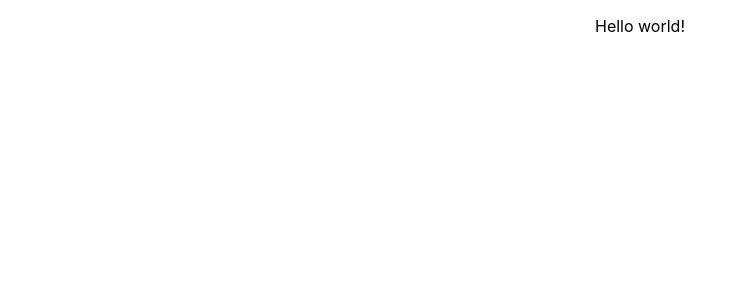
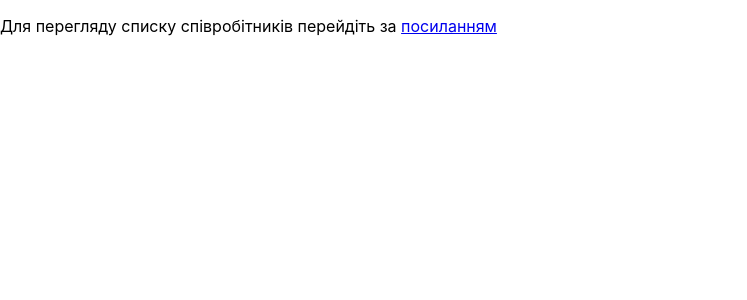
Before and after one commit to AlexandrRzz/Yalantis, a React (Create React App) app: page / in a window 1280 px wide. Shown: the top 300 px of the page, without its empty margins (0-747 px from the left). Built offline with nearby package versions, Linux system fonts and the light colour scheme.

Commit message:
add router

```diff
--- a/package.json
+++ b/package.json
@@ -8,6 +8,7 @@
     "@testing-library/user-event": "^12.2.2",
     "react": "^17.0.1",
     "react-dom": "^17.0.1",
+    "react-router-dom": "^5.2.0",
     "react-scripts": "4.0.1",
     "web-vitals": "^0.2.4"
   },
--- a/src/App.js
+++ b/src/App.js
@@ -1,12 +1,19 @@
 import './App.css';
+import { BrowserRouter as Router, Switch, Route } from 'react-router-dom';
+import Employees from './components/employees/employees';
+import Home from './components/home/home';
+
 
 function App() {
   return (
-    <div className="App">
-        <p>
-          Hello world!
-        </p>
-    </div>
+    <Router>
+      <div className="App">
+      </div>
+      <Switch>
+        <Route exact path="/employees" component={Employees} />
+        <Route path='/' component={Home} />
+      </Switch>
+    </Router>
   );
 }
 
--- /dev/null
+++ b/src/components/employees/employees.js
@@ -0,0 +1,7 @@
+export default function Employees() {
+  return(
+    <div>
+      Employees
+    </div>
+  )
+}
--- /dev/null
+++ b/src/components/home/home.js
@@ -0,0 +1,11 @@
+import { Link } from 'react-router-dom';
+
+export default function Home() {
+  return(
+    <div>
+      <p>
+        Для перегляду списку співробітників перейдіть за <Link to={`/employees`}>посиланням</Link>
+      </p>
+    </div>
+  )
+}
```
Also changed, not shown: 2 other files (tests, documents, lock files or other folders).
